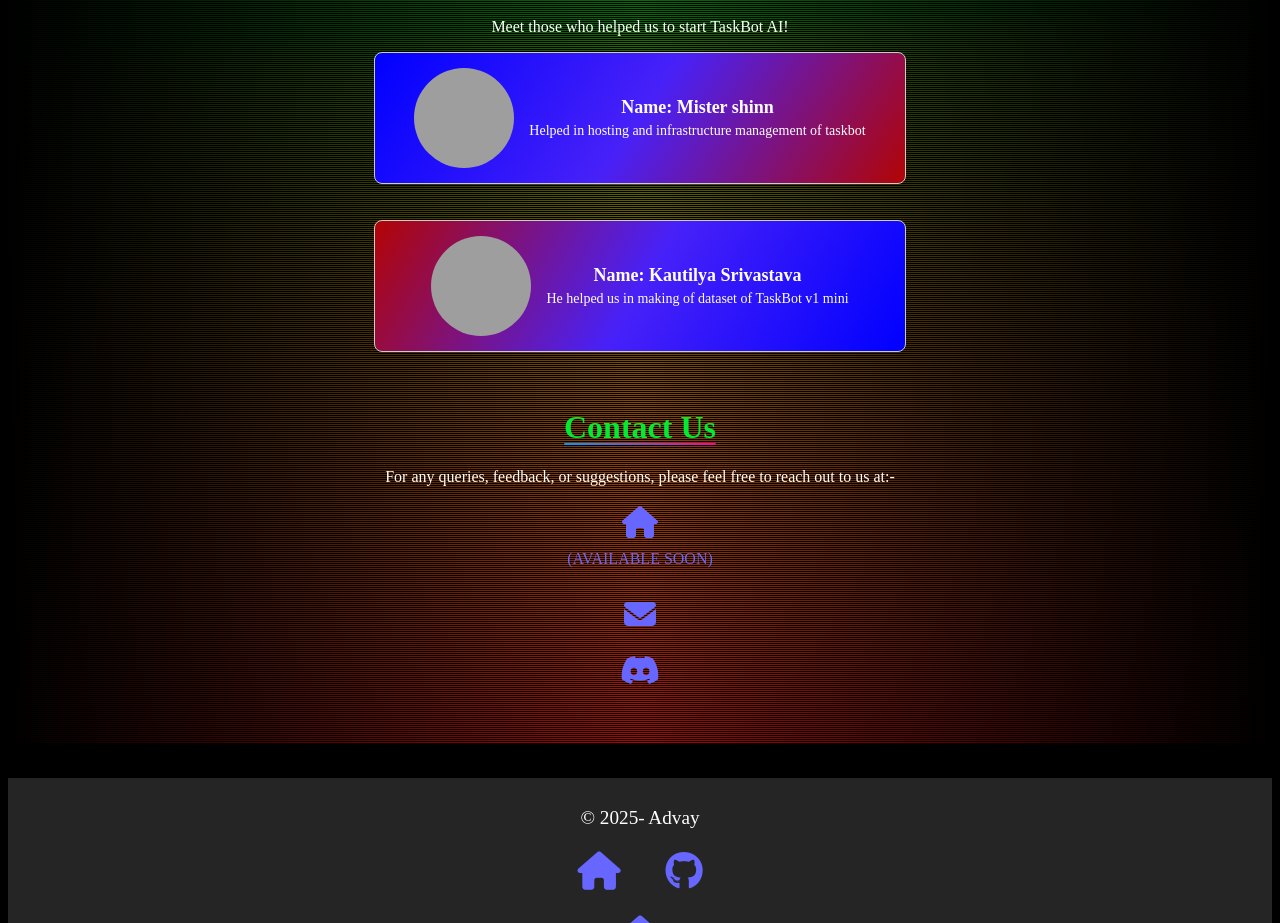
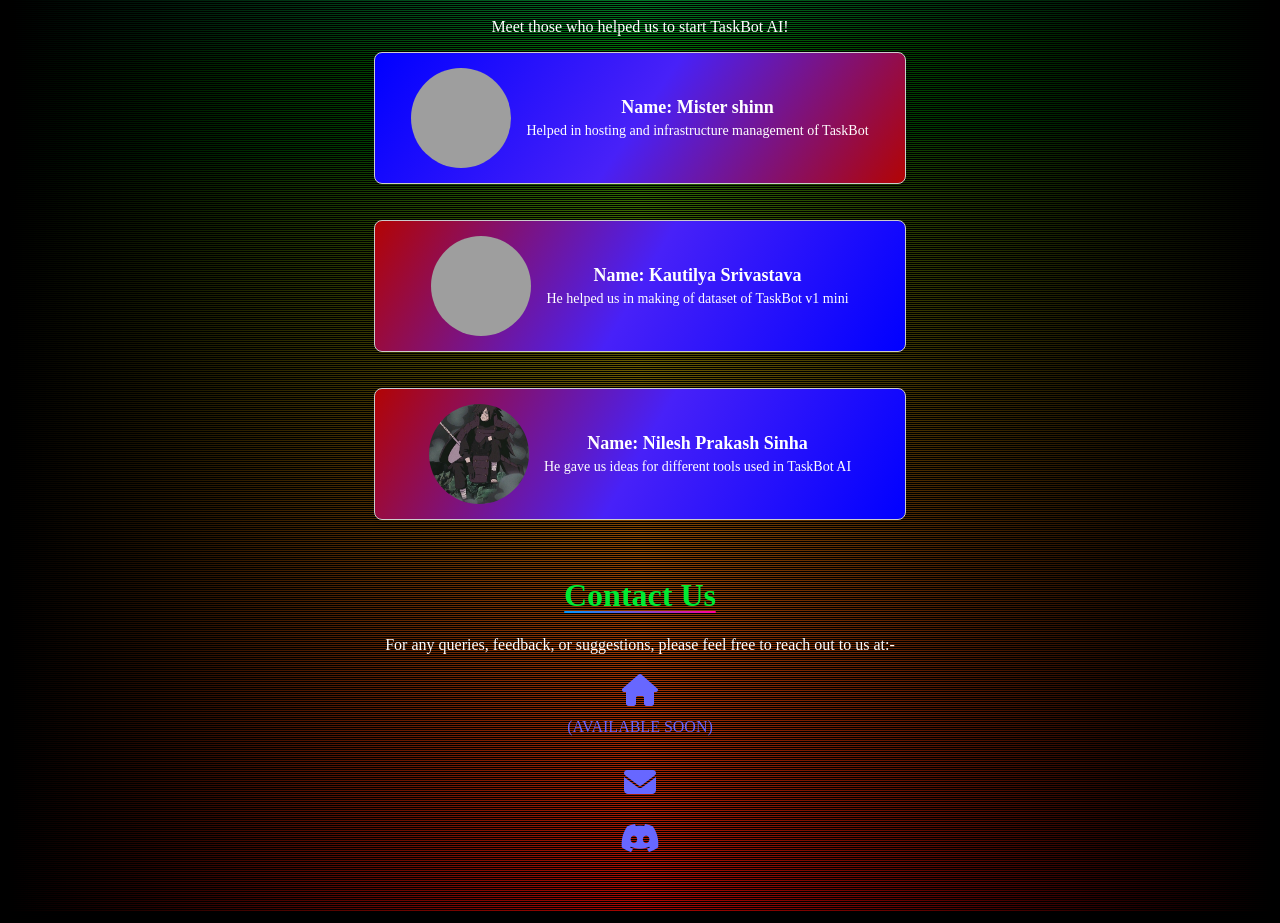
Before and after one commit to AdvaySingh-9/TaskBot-AI-site, a plain HTML site: page index.html in a window 1280 px wide. Shown: the part 2633-3556 px from the top of the page. Drawn offline with Linux system fonts and the light colour scheme; grey boxes are pictures that could not be loaded.

Commit message:
Update index.html

```diff
--- a/index.html
+++ b/index.html
@@ -83,7 +83,7 @@
             alt="ID Picture" class="id-pic">
         <div class="details hidden">
             <h3>Name: <b>Mister shinn</b></h3>
-            <p class="hidden">Helped in hosting and infrastructure management of taskbot</p>
+            <p class="hidden">Helped in hosting and infrastructure management of TaskBot</p>
             <p>
         </div>
     </div><br><br>
@@ -94,6 +94,16 @@
         <div class="details hidden">
             <h3>Name: <b>Kautilya Srivastava</b></h3>
             <p class="hidden">He helped us in making of dataset of TaskBot v1 mini</p>
+            <p>
+        </div>
+    </div><br><br>
+
+    <div class="info-box hidden" style="background: linear-gradient(300deg ,rgb(0, 0, 255),rgb(72, 33, 248),rgb(178, 4, 4))">
+        <img src="https://raw.githubusercontent.com/AdvaySingh-9/TaskBot-AI-site/refs/heads/main/Nilesh%20pfp.jpeg"
+            alt="ID Picture" class="id-pic">
+        <div class="details hidden">
+            <h3>Name: <b>Nilesh Prakash Sinha</b></h3>
+            <p class="hidden">He gave us ideas for different tools used in TaskBot AI</p>
             <p>
         </div>
     </div><br><br>
```
